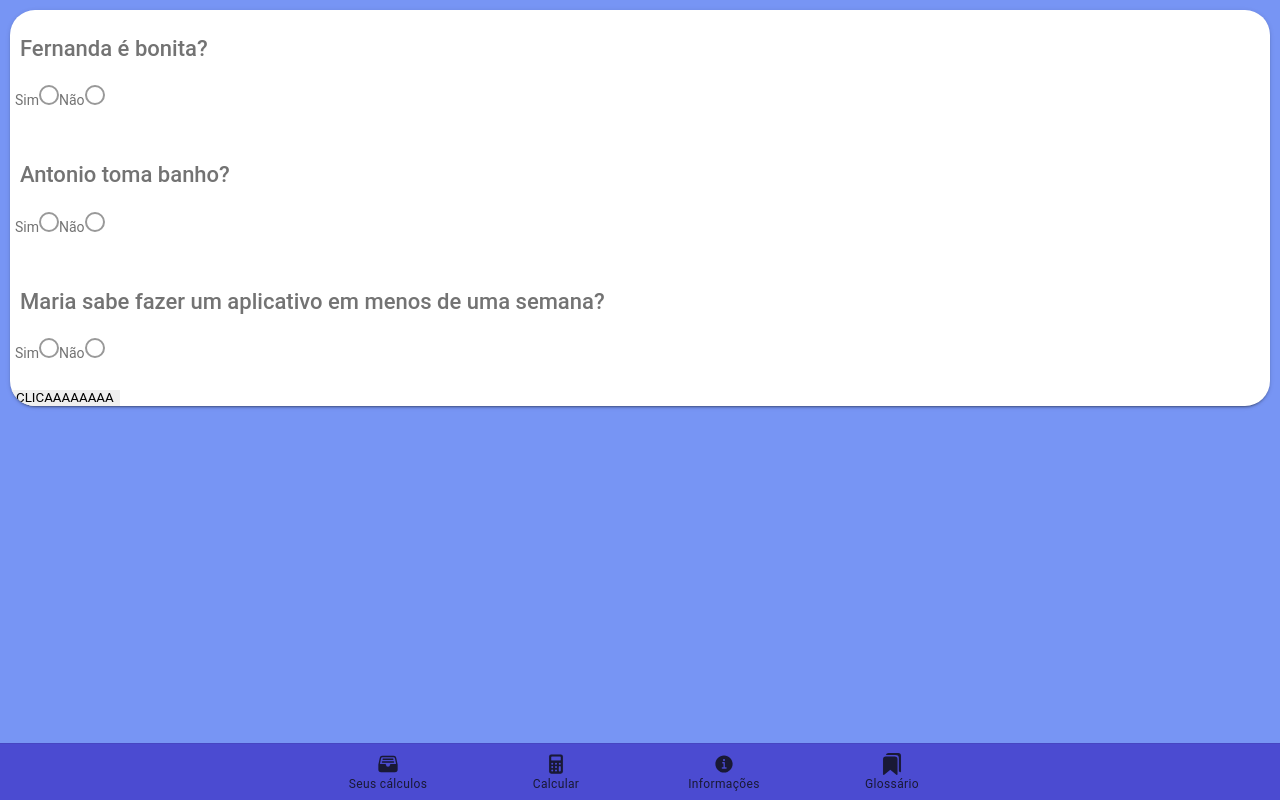
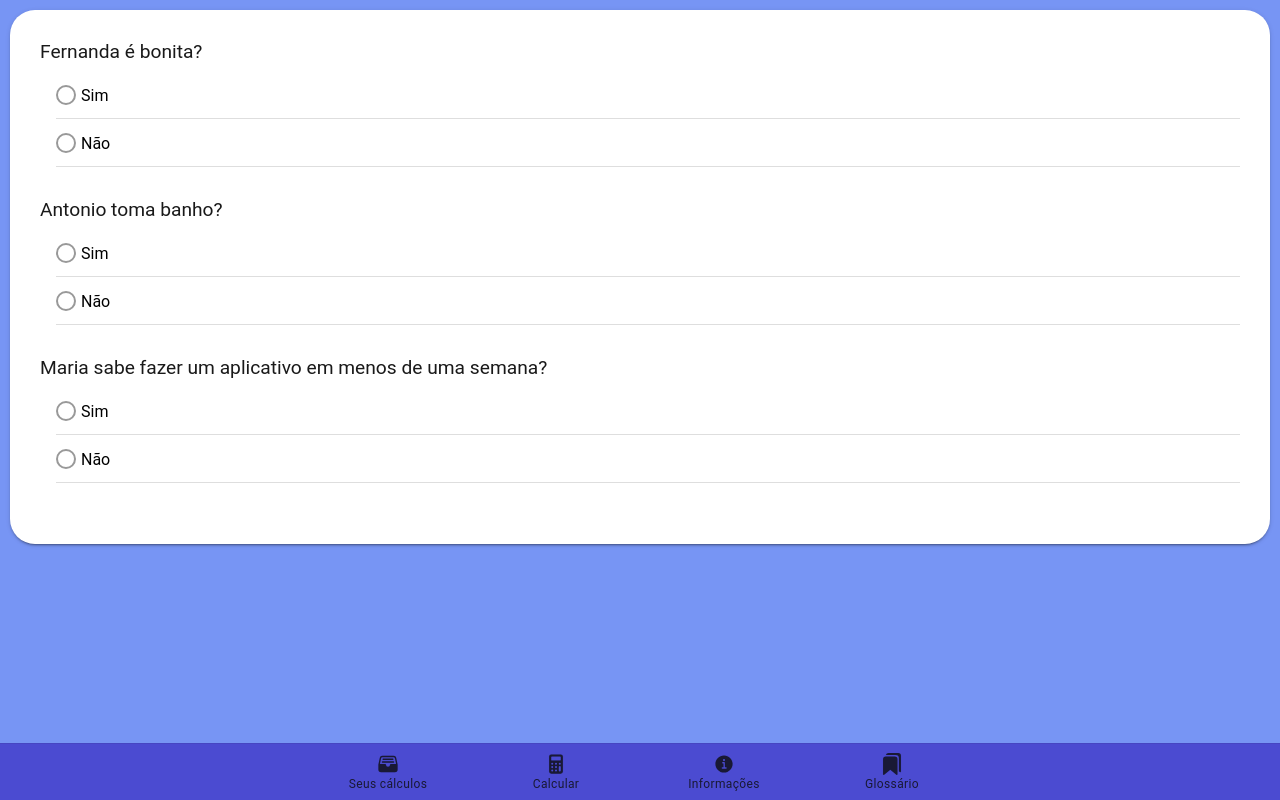
Before and after one commit to embscimatec/PimPelod2, a React (Create React App) app: page /dados in a window 1280 px wide. Built offline with nearby package versions, Linux system fonts and the light colour scheme.

Commit message:
Estrutura visual pronta

```diff
--- /dev/null
+++ b/src/pages/ColetaDados/InputDados.css
@@ -0,0 +1,25 @@
+.card-radio-content {
+    padding: 30px;
+}
+
+.card-radio {
+    display: flex;
+    flex-flow: column nowrap;
+}
+.card-radio span {
+    font-size: 1.2rem;
+    color: rgba(0, 0, 0, 0.9);
+}
+
+.card-radio hr {
+    /* background-color: rgba(0, 0, 0, 0.3); */
+    width: 100%;
+    margin-bottom: 15px;
+}
+
+.card-radio-escolha {
+    display: flex;
+    flex-flow: row nowrap;
+    justify-content: space-around;
+    align-items: center;
+}
--- a/src/pages/ColetaDados/components/CardRadio.tsx
+++ b/src/pages/ColetaDados/components/CardRadio.tsx
@@ -1,37 +1,42 @@
-import React, { useState } from 'react';
-import { IonGrid, IonRow, IonCol, IonCard, IonRadioGroup, IonItem, IonRadio, IonLabel, IonList } from '@ionic/react';
+import React, { FunctionComponent, useState } from 'react';
+import {IonCard, IonRadioGroup, IonItem, IonRadio, IonLabel, IonList } from '@ionic/react';
 
 interface RadioProps {
     perguntas: Array<string>
 }
-
-export default function CardRadio({ perguntas }: RadioProps) {
+const CardRadio: FunctionComponent<RadioProps> = ( {perguntas} : RadioProps ) => {
     // const [dados, setDados] = useState<Array<boolean>>([]);
     // const [dados, setDados] = React.useState<Array<boolean>>([]);
     var dados: Array<boolean> = [];
     return (
-        <IonCard >
+        <IonCard className="card-radio-content" >
             {
-                perguntas.map((value: string, index: number) => {
+                perguntas.map((titulo: string, index: number) => {
                     return (
-                        <IonGrid>
-                            <IonRow>
-                                <IonCol><h3>{value}</h3></IonCol>
-                            </IonRow>
+                        <div key={index} className="card-radio">
+                            <span>
+                                {titulo}
+                            </span>
                             <IonList>
-                                <IonRadioGroup value={dados[index]} onIonChange={e => dados[index] = e.detail.value}>
-                                    <IonLabel>Sim</IonLabel>
-                                    <IonRadio slot="start" value={true} />
-                                    <IonLabel>Não</IonLabel>
-                                    <IonRadio slot="start" value={false} />
+                                <IonRadioGroup onIonChange={e => dados[index] = e.detail.value}>
+                                    <IonItem>
+                                        <IonRadio value={true}/>
+                                        <IonLabel style={{paddingLeft: '5px'}}>Sim</IonLabel>
+                                    </IonItem>
+
+                                    <IonItem>
+                                        <IonRadio value={false}/>
+                                        <IonLabel style={{paddingLeft: '5px'}}>Não</IonLabel>
+                                    </IonItem>
                                 </IonRadioGroup>
                             </IonList>
-                            <hr></hr>
-                        </IonGrid>
+                            <hr/>
+                        </div>
                     )
                 })
             }
-            <button onClick={() => console.log(dados)}>CLICAAAAAAAA</button>
+            {/* <button onClick={() => console.log(dados)}>CLICAAAAAAAA</button> */}
         </IonCard>
     );
 }
+export default CardRadio;
--- a/src/pages/ColetaDados/index.tsx
+++ b/src/pages/ColetaDados/index.tsx
@@ -1,6 +1,7 @@
 import { IonPage, IonContent, IonGrid, IonRow, IonText, IonCol, IonList, IonCard, IonCardContent, IonItemDivider } from '@ionic/react';
 import React from 'react';
 import CardRadio from './components/CardRadio';
+import './InputDados.css'
 // import PalavrasChaves from './components/CardPalavrasChaves';
 // import Referencias from './components/CardReferencias';
 
```
